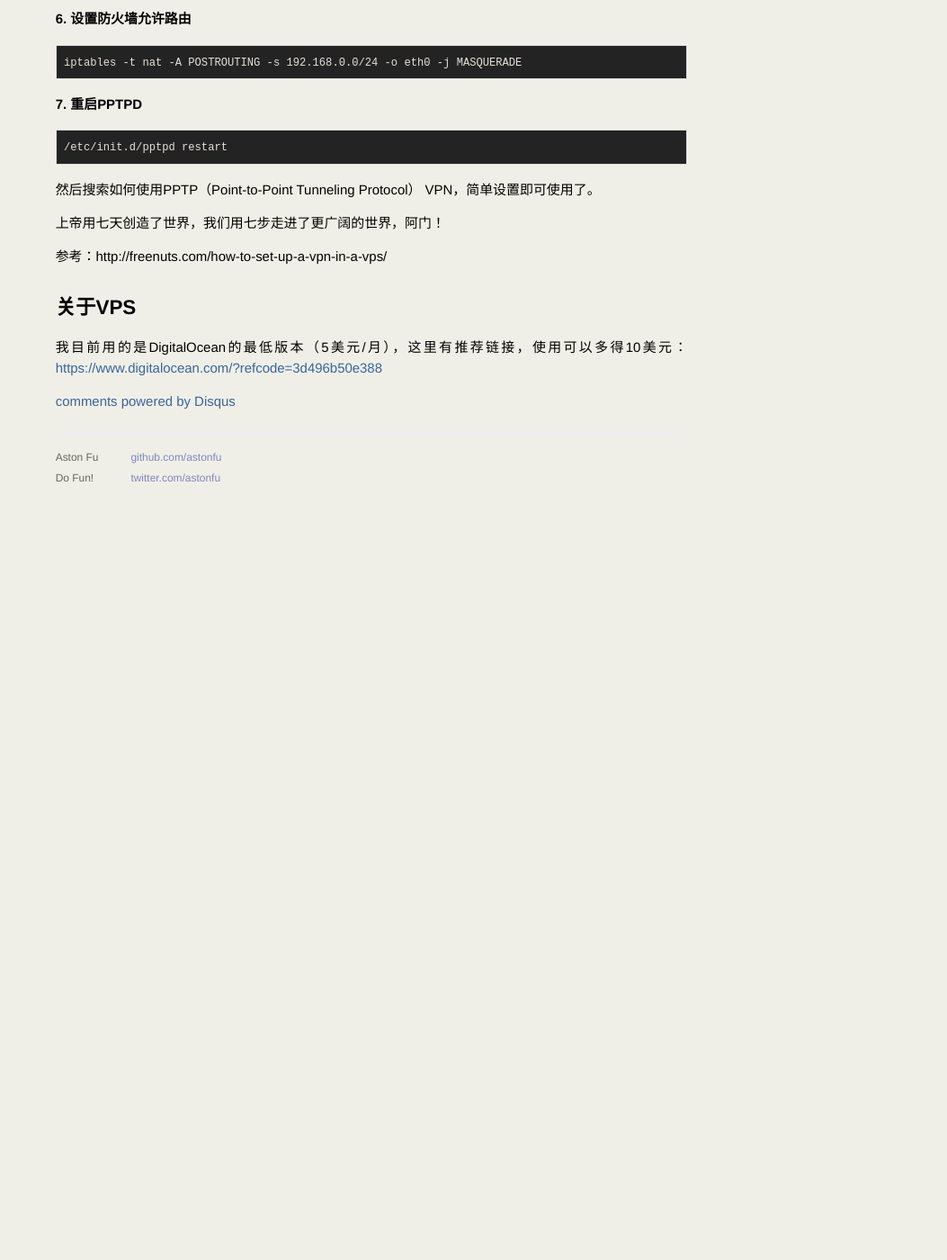
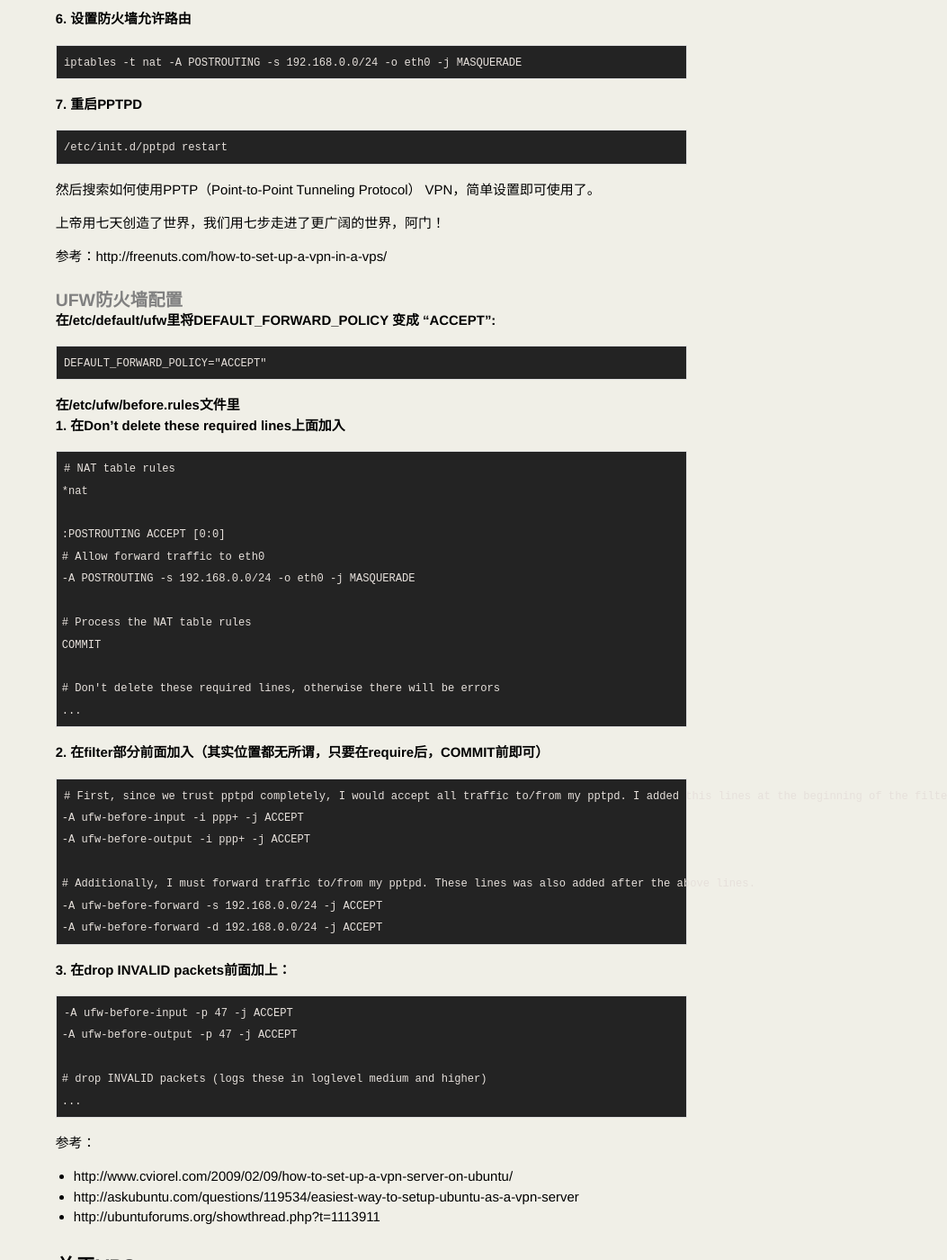
Before and after one commit to hulkfu/hulkfoo.github.io, a Jekyll site: the page built from _posts/2015-06-30-off-the-wall.md, in a window 1280 px wide and 1400 px high, scrolled down 3256 px. Shown: the whole window at 90% size, without its empty margins (227-1280 px from the left). Built offline with Jekyll 4.4.1, drawn with Linux system fonts in a browser that asks for light colours; Markdown is read by kramdown in place of the engine named in the settings; comment, search, counter and statistics services are not loaded; before the commit the page ends 3810 px from its top, so only the background shows below that.

Commit message:
pptp ufw setting.

````diff
--- a/_posts/2015-06-30-off-the-wall.md
+++ b/_posts/2015-06-30-off-the-wall.md
@@ -182,6 +182,61 @@ iptables -t nat -A POSTROUTING -s 192.168.0.0/24 -o eth0 -j MASQUERADE
 
 参考：http://freenuts.com/how-to-set-up-a-vpn-in-a-vps/
 
+## UFW防火墙配置
+
+### 在**/etc/default/ufw**里将DEFAULT_FORWARD_POLICY 变成 “ACCEPT”:
+
+```
+DEFAULT_FORWARD_POLICY="ACCEPT"
+```
+
+### 在**/etc/ufw/before.rules**文件里
+
+#### 1. 在Don't delete these required lines上面加入
+
+```
+# NAT table rules
+*nat
+
+:POSTROUTING ACCEPT [0:0]
+# Allow forward traffic to eth0
+-A POSTROUTING -s 192.168.0.0/24 -o eth0 -j MASQUERADE
+
+# Process the NAT table rules
+COMMIT
+
+# Don't delete these required lines, otherwise there will be errors
+...
+```
+
+#### 2. 在filter部分前面加入（其实位置都无所谓，只要在require后，COMMIT前即可）
+
+```
+# First, since we trust pptpd completely, I would accept all traffic to/from my pptpd. I added this lines at the beginning of the filter section.
+-A ufw-before-input -i ppp+ -j ACCEPT
+-A ufw-before-output -i ppp+ -j ACCEPT
+
+# Additionally, I must forward traffic to/from my pptpd. These lines was also added after the above lines.
+-A ufw-before-forward -s 192.168.0.0/24 -j ACCEPT
+-A ufw-before-forward -d 192.168.0.0/24 -j ACCEPT
+```
+
+#### 3. 在drop INVALID packets前面加上：
+
+```
+-A ufw-before-input -p 47 -j ACCEPT
+-A ufw-before-output -p 47 -j ACCEPT
+
+# drop INVALID packets (logs these in loglevel medium and higher)
+...
+```
+
+参考：
+* http://www.cviorel.com/2009/02/09/how-to-set-up-a-vpn-server-on-ubuntu/
+* http://askubuntu.com/questions/119534/easiest-way-to-setup-ubuntu-as-a-vpn-server
+* http://ubuntuforums.org/showthread.php?t=1113911
+
+
 # 关于VPS
 
 我目前用的是DigitalOcean的最低版本（5美元/月），这里有推荐链接，使用可以多得10美元：[https://www.digitalocean.com/?refcode=3d496b50e388](https://www.digitalocean.com/?refcode=3d496b50e388)
````
